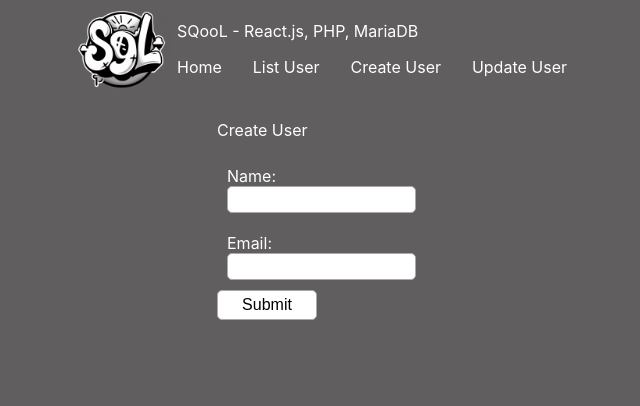
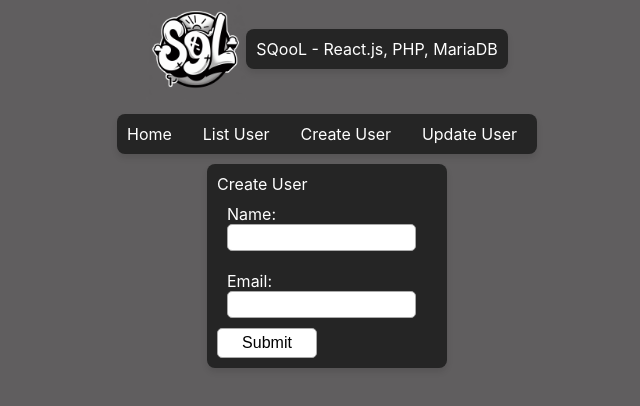
Before and after one commit to skubichrupki/sqool, a React (Create React App) app in the folder mysql-app/: page /CreateUser in a window 1280 px wide. Shown: the top 406 px of the page, without its empty margins (313-953 px from the left). Built offline with nearby package versions, Linux system fonts and the light colour scheme; the HTML template or start-up script is replaced by a standard one.

Commit message:
visual update

```diff
--- a/mysql-app/src/App.css
+++ b/mysql-app/src/App.css
@@ -18,13 +18,22 @@ img {
 
 header {
   display: flex;
+  flex-direction: column;
 }
 
 header div {
   display: flex;
-  flex-direction: column;
-  align-items: flex-start;
-  padding: 5px;
+  flex-direction: row;
+  align-items: center;
+  justify-content: center;
+}
+
+.boxxy {
+  background-color: #252525;
+  border-radius: 8px;
+  padding: 10px;
+  margin-top: 10px;
+  box-shadow: 0 4px 6px rgba(0, 0, 0, 0.1); /* Box shadow for depth */
 }
 
 .content {
@@ -68,7 +77,6 @@ nav ul {
   width: 400px;
   margin: 0px;
   padding: 0px;
-
 }
 
 nav ul li a {
--- a/mysql-app/src/App.js
+++ b/mysql-app/src/App.js
@@ -1,6 +1,7 @@
 import './App.css';
 import {BrowserRouter, Routes, Route} from 'react-router-dom';
 import Header from './components/Header';
+import Footer from './components/Footer';
 import SelectUser from './components/SelectUser';
 import CreateUser from './components/CreateUser';
 import UpdateUser from './components/UpdateUser';
@@ -18,7 +19,10 @@ function App() {
           <Route path="/CreateUser" element={<CreateUser />}></Route>
           <Route path="/UpdateUser/:user_id" element={<UpdateUser />}></Route>
         </Routes>
+
+        {/* <Footer /> */}
       </BrowserRouter>
+
     </div>
   );
 }
--- a/mysql-app/src/components/CreateUser.js
+++ b/mysql-app/src/components/CreateUser.js
@@ -40,8 +40,8 @@ function CreateUser() {
 
     return (
         <div>
-            <p>Create User</p>
-            <form onSubmit={handleSubmit}>
+            <form className="boxxy" onSubmit={handleSubmit}>
+                Create User
                 <FormInput label="Name" type="text" name="name" onChange={handleChange} className="input-wrapper"/>
                 <FormInput label="Email" type="text" name="email" onChange={handleChange} className="input-wrapper"/>
                 {/* <FormInput label="Mobile" type="text" name="mobile" value={mobileValue} onChange={handleChangeMobile} className="input-wrapper"/> */}
--- /dev/null
+++ b/mysql-app/src/components/Footer.jsx
@@ -0,0 +1,10 @@
+
+function Footer() {
+    return (
+        <footer>
+            created by skubichrupki 2024
+        </footer>
+    );
+}
+
+export default Footer;
--- a/mysql-app/src/components/Header.jsx
+++ b/mysql-app/src/components/Header.jsx
@@ -3,13 +3,16 @@ import {Link} from 'react-router-dom';
 function Header() {
     return (
         <header>
+            <div>
                 <Link to="/">
                     <img src="/logo2.jpg" alt="logo" />
                 </Link>
+                <p className='boxxy'>SQooL - React.js, PHP, MariaDB</p>
+            </div>
+
             <div>
-                <p>SQooL - React.js, PHP, MariaDB</p>
                 <nav>
-                    <ul>
+                    <ul className='boxxy'>
                         <li>
                             <Link to="/">
                                 Home
--- a/mysql-app/src/components/Home.jsx
+++ b/mysql-app/src/components/Home.jsx
@@ -1,6 +1,6 @@
 const Home = () => {
     return(
-        <div>
+        <div className="boxxy">
             Welcome to SQooL
         </div>
     )
--- a/mysql-app/src/components/UpdateUser.js
+++ b/mysql-app/src/components/UpdateUser.js
@@ -33,9 +33,9 @@ function UpdateUser() {
     }
 
     return (
-        <div >
-            <p>Update User with ID {user_id}</p>
-            <form onSubmit={handleSubmit}>
+        <div>
+            <form className='boxxy' onSubmit={handleSubmit}>
+            Update User ID: {user_id}
                 <FormInput label="Name" type="text" name="name" onChange={handleChange} value={input_values['name']} className="input-wrapper"/>
                 <FormInput label="Email" type="text" name="email" onChange={handleChange} value={input_values['email']} className="input-wrapper"/>
                 <Button type="submit" text="Submit"/>
```
Also changed, not shown: mysql-app/public/screenshot.png.
